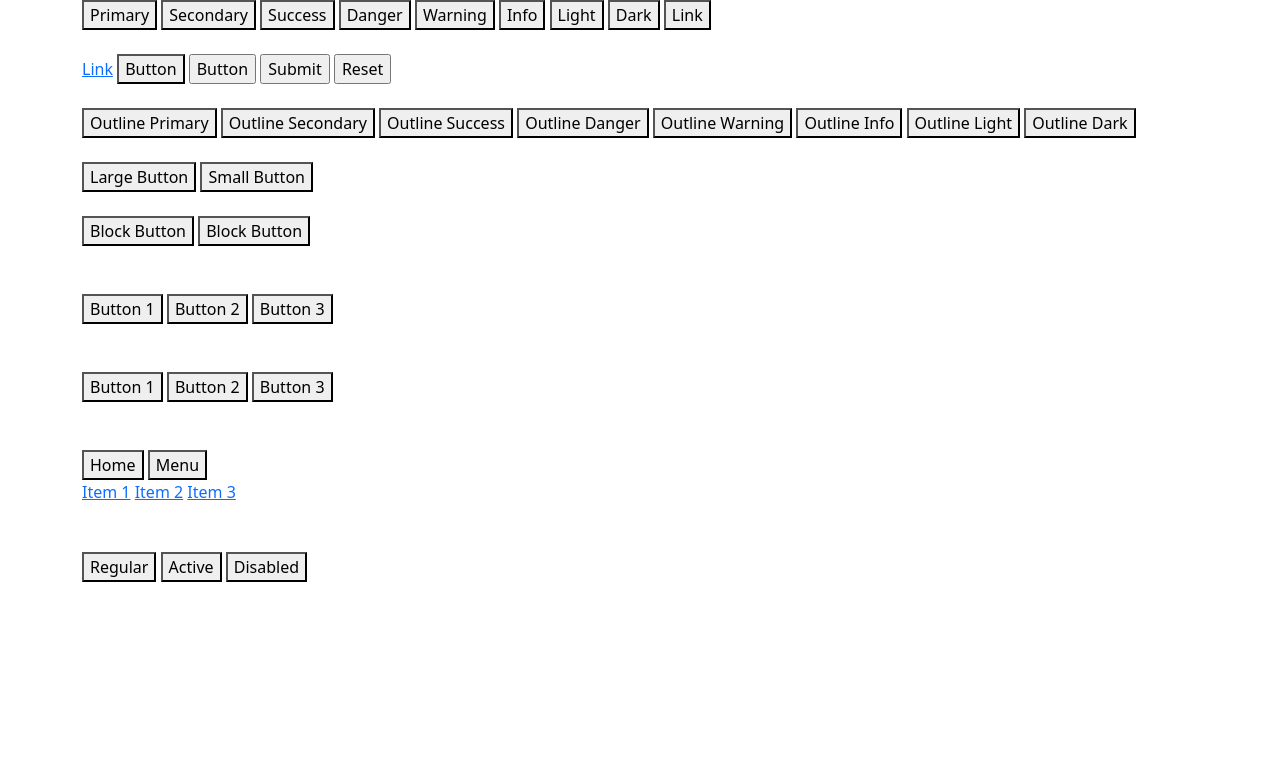
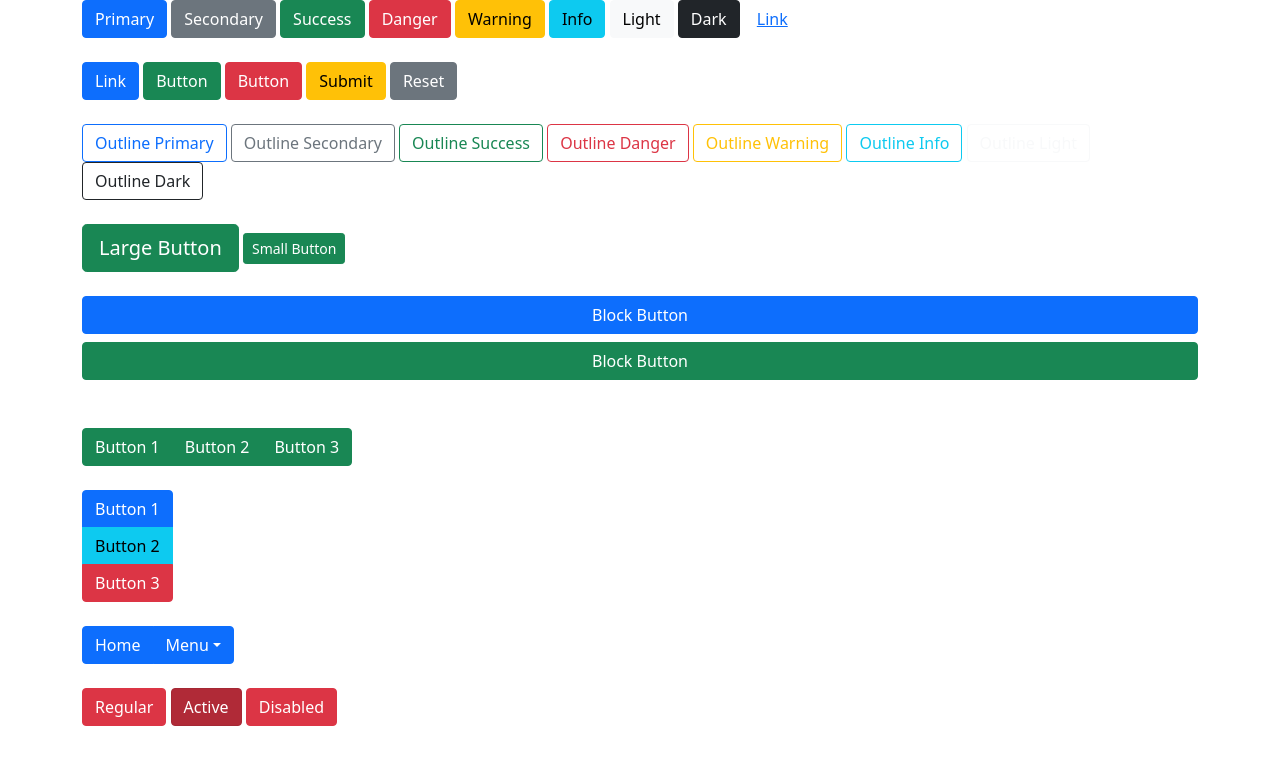
Before and after one commit to suparin13/github-desktop-project, a plain HTML site: page 9.Button.html in a window 1280 px wide. Drawn offline with nearby package versions, Linux system fonts and the light colour scheme.

Commit message:
9.Button
9.Button

```diff
--- a/9.Button.html
+++ b/9.Button.html
@@ -10,79 +10,79 @@
 <body>
     <div class="container">
         <!-- สีของปุ่ม -->
-        <button>Primary</button>
-        <button>Secondary</button>
-        <button>Success</button>
-        <button>Danger</button>
-        <button>Warning</button>
-        <button>Info</button>
-        <button>Light</button>
-        <button>Dark</button>
+        <button class="btn btn-primary">Primary</button>
+        <button class="btn btn-secondary">Secondary</button>
+        <button class="btn btn-success">Success</button>
+        <button class="btn btn-danger">Danger</button>
+        <button class="btn btn-warning">Warning</button>
+        <button class="btn btn-info">Info</button>
+        <button class="btn btn-light">Light</button>
+        <button class="btn btn-dark">Dark</button>
 
         <!-- ปุ่มแบบ Link -->
-        <button type="button">Link</button>
+        <button type="button" class="btn btn-link">Link</button>
 
         <br><br>
         <!-- Button Tag -->
-        <a href="#">Link</a>
-        <button type="button">Button</button>
-        <input type="button" value="Button">
-        <input type="submit" value="Submit">
-        <input type="reset" value="Reset">
+        <a href="#"  class="btn btn-primary">Link</a>
+        <button type="button" class="btn btn-success">Button</button>
+        <input type="button" class="btn btn-danger" value="Button">
+        <input type="submit" class="btn btn-warning" value="Submit">
+        <input type="reset" class="btn btn-secondary" value="Reset">
         <br><br>
 
         <!-- Outline Button -->
-        <button>Outline Primary</button>
-        <button>Outline Secondary</button>
-        <button>Outline Success</button>
-        <button>Outline Danger</button>
-        <button>Outline Warning</button>
-        <button>Outline Info</button>
-        <button>Outline Light</button>
-        <button>Outline Dark</button>
+        <button class="btn btn-outline-primary">Outline Primary</button>
+        <button class="btn btn-outline-secondary">Outline Secondary</button>
+        <button class="btn btn-outline-success">Outline Success</button>
+        <button class="btn btn-outline-danger">Outline Danger</button>
+        <button class="btn btn-outline-warning">Outline Warning</button>
+        <button class="btn btn-outline-info">Outline Info</button>
+        <button class="btn btn-outline-light">Outline Light</button>
+        <button class="btn btn-outline-dark">Outline Dark</button>
         <br><br>
 
         <!-- ขนาดของปุ่ม -->
-        <button>Large Button</button>
-        <button>Small Button</button>
+        <button class="btn btn-success btn-lg">Large Button</button>
+        <button class="btn btn-success btn-sm">Small Button</button>
         <br><br>
 
         <!-- Block Button -->
-        <div>
-            <button>Block Button</button>
-            <button>Block Button</button>
+        <div class="d-grid gap-2">
+            <button class="btn btn-primary">Block Button</button>
+            <button class="btn btn-success">Block Button</button>
         </div>
 
         <br><br>
         <!-- Button Group -->
-        <div>
-            <button>Button 1</button>
-            <button>Button 2</button>
-            <button>Button 3</button>
+        <div class="btn-group">
+            <button class="btn btn-success">Button 1</button>
+            <button class="btn btn-success">Button 2</button>
+            <button class="btn btn-success">Button 3</button>
         </div>
         <br><br>
         <!-- Button Vertical Group -->
-        <div>
-            <button>Button 1</button>
-            <button>Button 2</button>
-            <button>Button 3</button>
+        <div class="btn-group-vertical">
+            <button class="btn btn-primary">Button 1</button>
+            <button class="btn btn-info">Button 2</button>
+            <button class="btn btn-danger">Button 3</button>
         </div>
         <br><br>
         <!-- Dropdown Menu -->
-        <div>
-            <button>Home</button>
-            <button>Menu</button>
-            <div>
-                <a href="#">Item 1</a>
-                <a href="#">Item 2</a>
-                <a href="#">Item 3</a>
+        <div class="btn-group">
+            <button class="btn btn-primary">Home</button>
+            <button class="btn btn-primary dropdown-toggle" data-bs-toggle="dropdown">Menu</button>
+            <div class="dropdown-menu">
+                <a href="#" class="dropdown-item">Item 1</a>
+                <a href="#" class="dropdown-item">Item 2</a>
+                <a href="#" class="dropdown-item">Item 3</a>
             </div>
         </div>
         <br><br>
         <!-- Button style -->
-        <button>Regular</button>
-        <button>Active</button>
-        <button>Disabled</button>
+        <button class="btn btn-danger">Regular</button>
+        <button class="btn btn-danger active">Active</button>
+        <button class="btn btn-danger disable">Disabled</button>
     </div>
 </body>
 </html>
```
